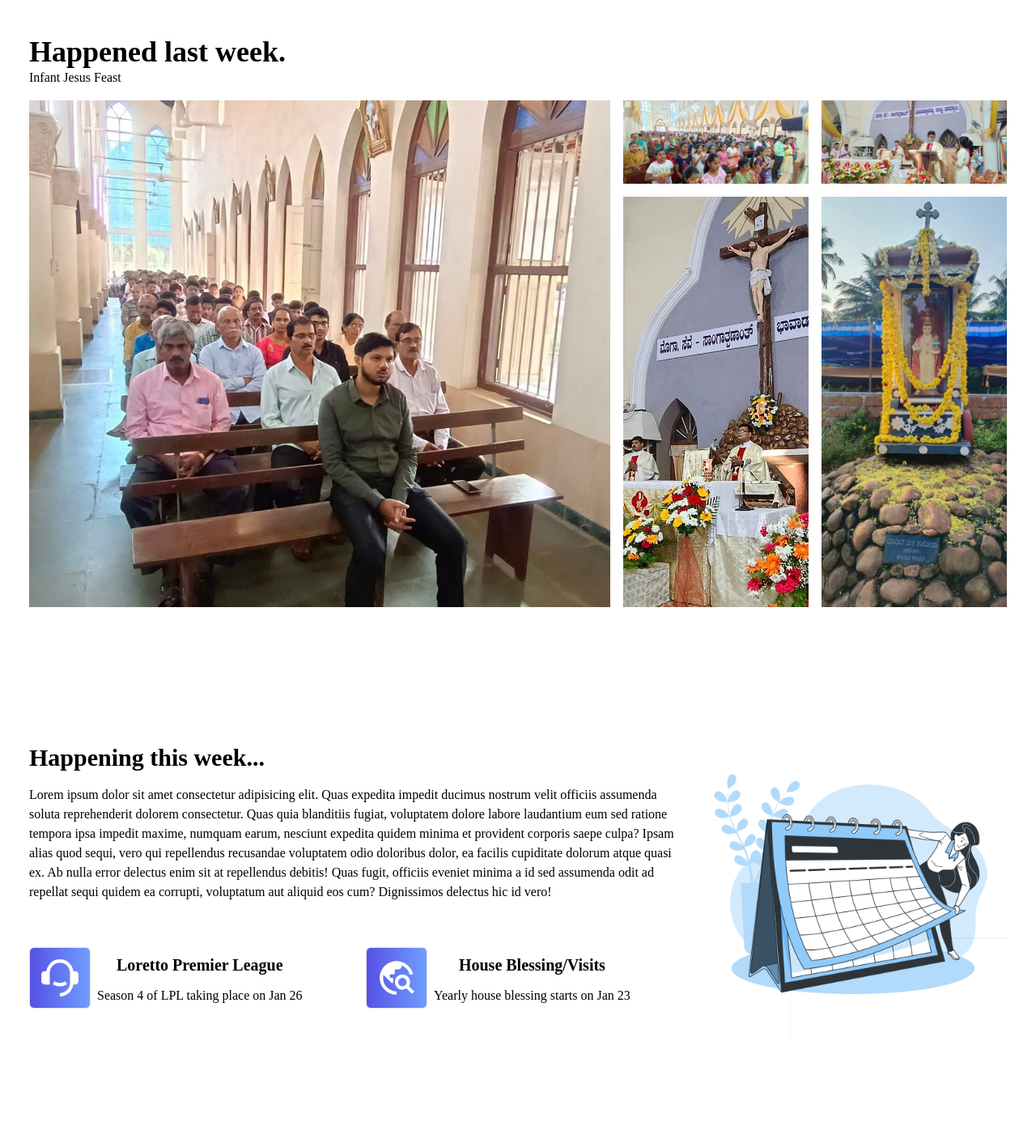
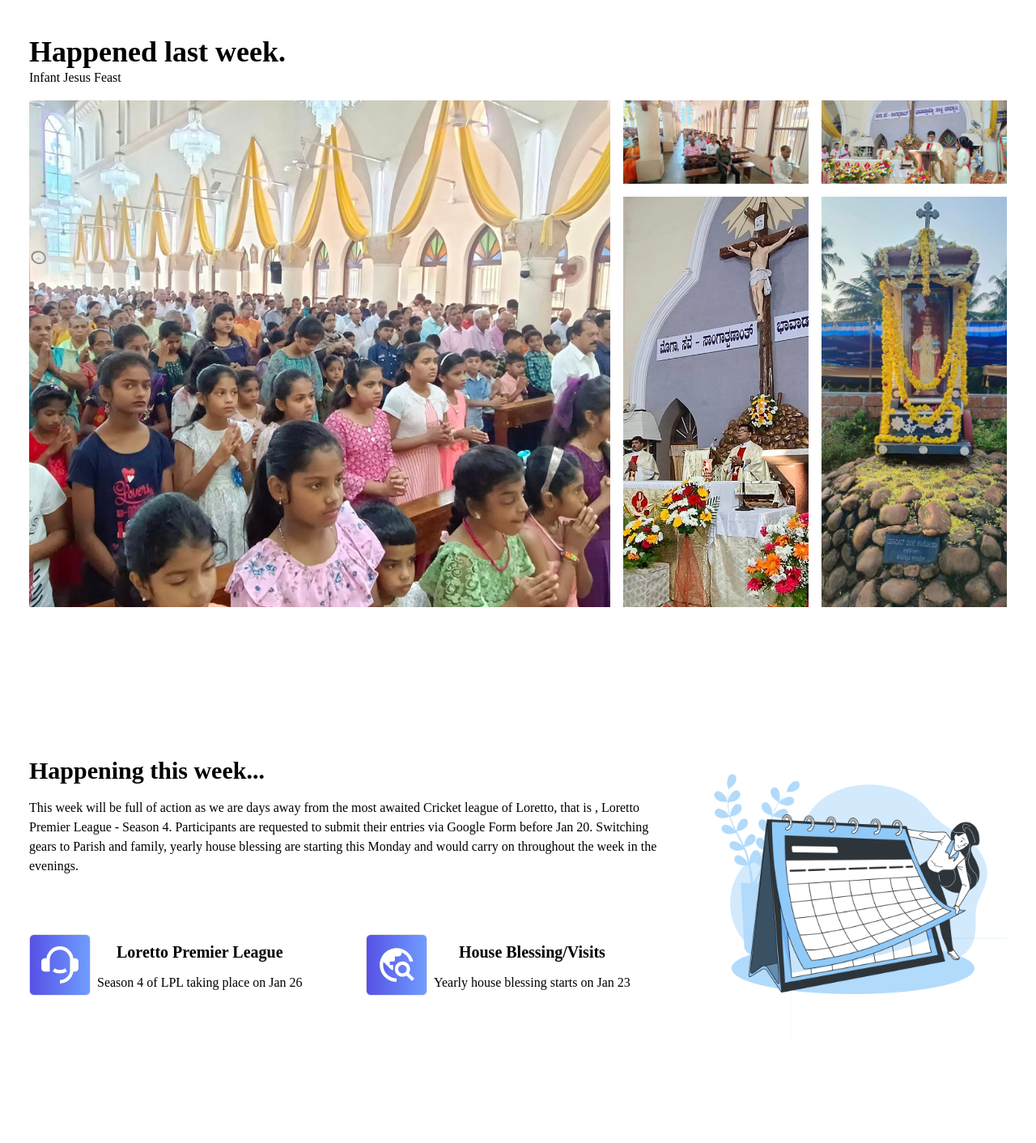
Before and after one commit to lensonfernandes/Loretto-Connect, a React (Create React App) app in the folder lorettoconnect/: page / in a window 1280 px wide. Shown: the part 820-2232 px from the top of the page at 81% size. Built offline with nearby package versions, Linux system fonts and the light colour scheme.

Commit message:
Updating paragraph of Happening this week

```diff
--- a/lorettoconnect/src/components/Happening.jsx
+++ b/lorettoconnect/src/components/Happening.jsx
@@ -10,17 +10,9 @@ const Happening = () => {
         <div>
           <h2>Happening this week...</h2>
           <p className="py-4">
-            Lorem ipsum dolor sit amet consectetur adipisicing elit. Quas
-            expedita impedit ducimus nostrum velit officiis assumenda soluta
-            reprehenderit dolorem consectetur. Quas quia blanditiis fugiat,
-            voluptatem dolore labore laudantium eum sed ratione tempora ipsa
-            impedit maxime, numquam earum, nesciunt expedita quidem minima et
-            provident corporis saepe culpa? Ipsam alias quod sequi, vero qui
-            repellendus recusandae voluptatem odio doloribus dolor, ea facilis
-            cupiditate dolorum atque quasi ex. Ab nulla error delectus enim sit
-            at repellendus debitis! Quas fugit, officiis eveniet minima a id sed
-            assumenda odit ad repellat sequi quidem ea corrupti, voluptatum aut
-            aliquid eos cum? Dignissimos delectus hic id vero!
+            This week will be full of action as we are days away from the most awaited Cricket league of Loretto, that is , Loretto Premier League - Season 4. Participants are requested to submit their entries via Google Form before Jan 20.
+
+            Switching gears to Parish and family, yearly house blessing are starting this Monday and would carry on throughout the week in the evenings.
           </p>
         </div>
         <div className="grid sm:grid-cols-2 gap-8 py-4">
--- a/lorettoconnect/src/components/Hero.jsx
+++ b/lorettoconnect/src/components/Hero.jsx
@@ -8,7 +8,7 @@ const Hero = () => {
         <div className="absolute w-full h-full top-0 left-0 bg-gray-900/30">
           <div className='absolute top-0 w-full h-full flex flex-col justify-center text-center text-white p-4'>
             <h1>Connecting Neighbourhood.</h1>
-            <h2>Technically. </h2>
+            <h2>Technologically. </h2>
           </div>
 
         </div>
--- a/lorettoconnect/src/components/Navbar.jsx
+++ b/lorettoconnect/src/components/Navbar.jsx
@@ -42,9 +42,9 @@ let handleNav = () => {
       <ul >
         <h1>Loretto.Connect</h1>
         <li className='border-b'>Home</li>
-        <li className='border-b'>Upcoming Events</li>
-        <li className='border-b'>Announcements</li>
-        <li className='border-b '>Gallery</li>
+        <li className='border-b'>Last week</li>
+        <li className='border-b'>Happening now</li>
+        <li className='border-b '>Memories</li>
         <div className='flex flex-col'>
           <button className='my-6'>LogIn</button>
           <button>About</button>
--- a/lorettoconnect/src/components/PastWeek.jsx
+++ b/lorettoconnect/src/components/PastWeek.jsx
@@ -13,8 +13,8 @@ const PastWeek = () => {
         <h1>Happened last week.</h1>
         <p>Infant Jesus Feast</p>
         <div className='grid grid-rows-none md:grid-cols-5 py-4 gap-2 md:gap-4'>
-            <img src={infant1} alt="/"  className='w-full h-full object-cover col-span-2 md:col-span-3 row-span-2'/>
-             <img src={infant2} alt="/" className='w-full h-full object-cover' />
+            <img src={infant2} alt="/"  className='w-full h-full object-cover col-span-2 md:col-span-3 row-span-2'/>
+             <img src={infant1} alt="/" className='w-full h-full object-cover' />
              <img src={infant3} alt="/"  className='w-full h-full object-cover'/>
              <img src={infant4} alt="/"  className='w-full h-full object-cover'/>
              <img src={infant5} alt="/" className='w-full h-full object-cover' />
```
